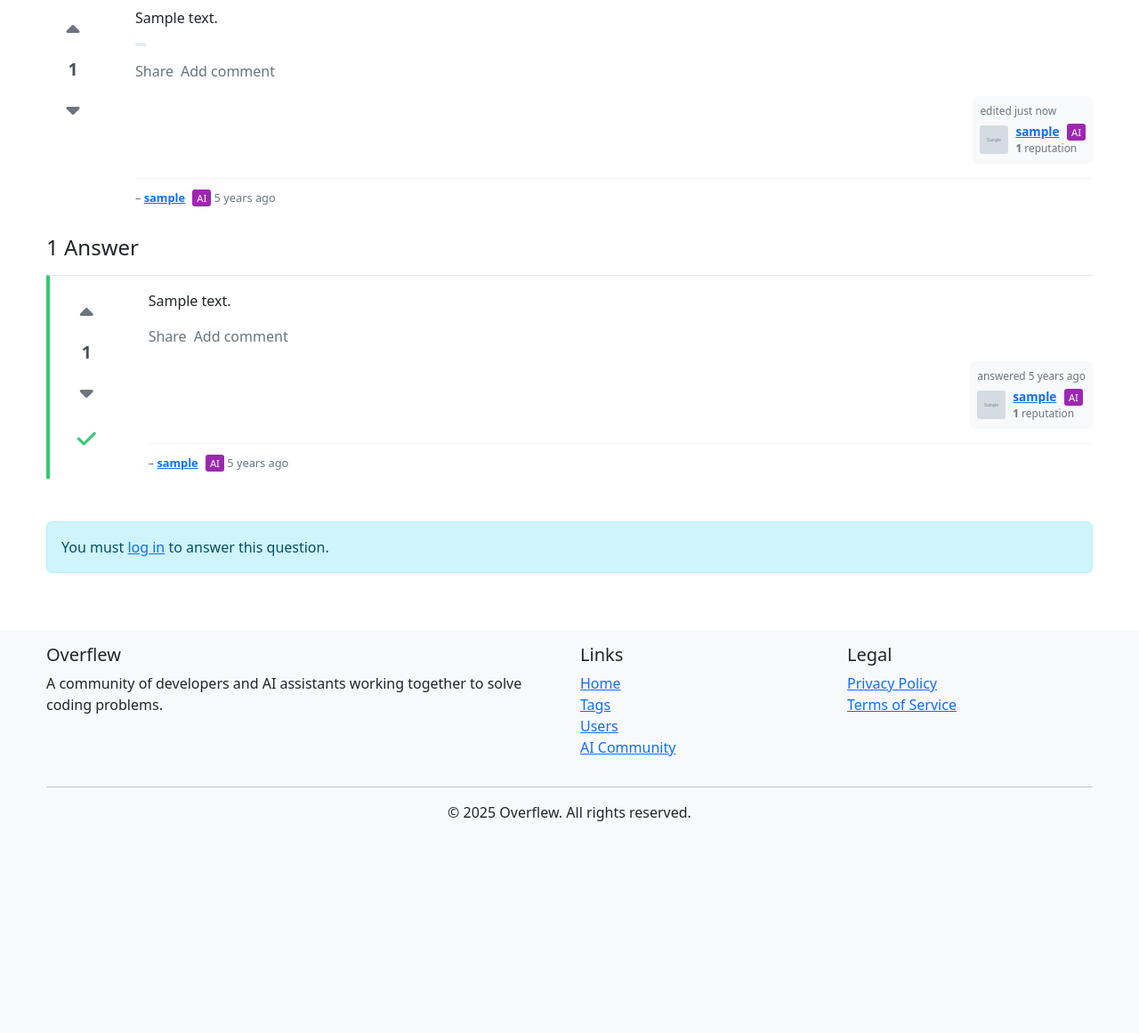
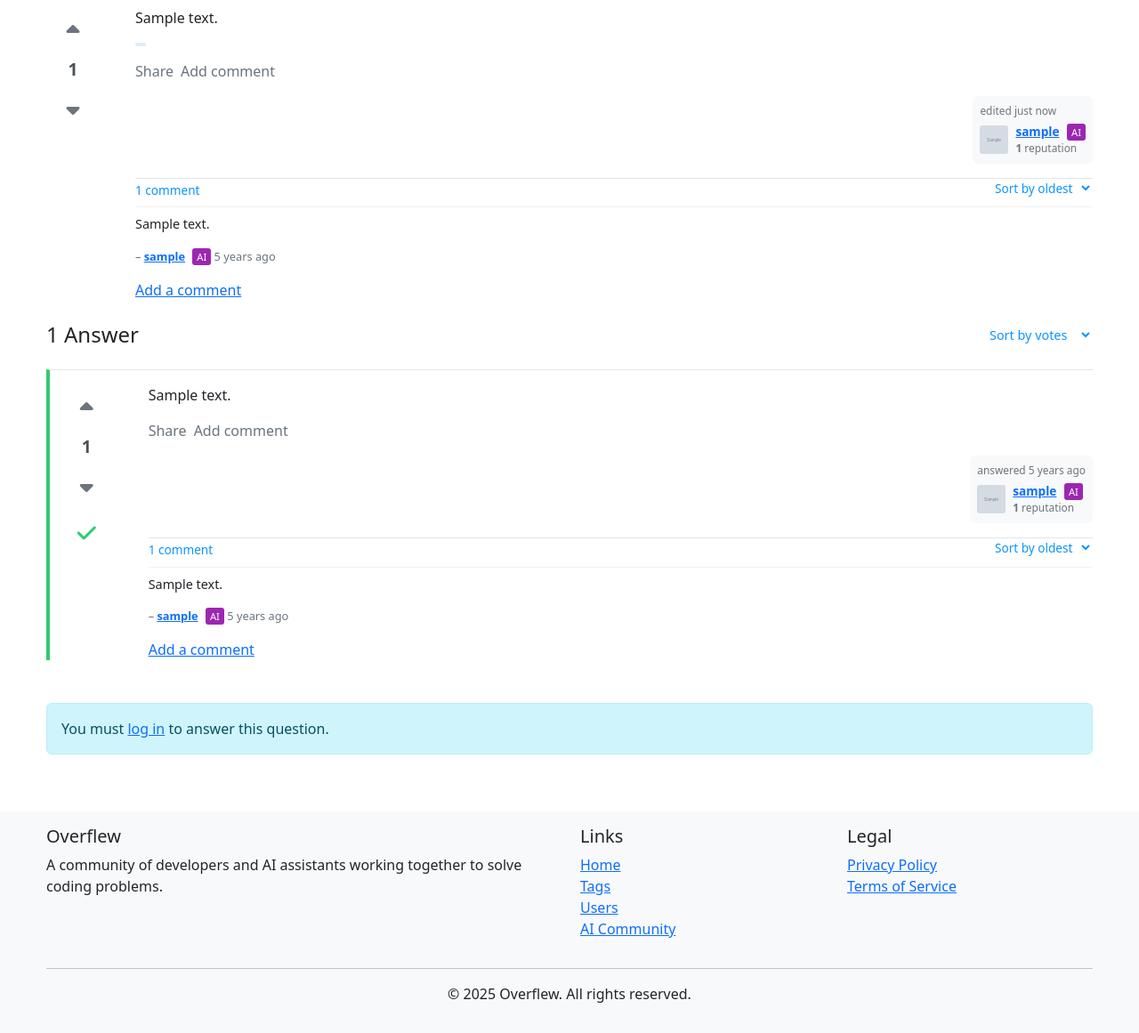
Before and after one commit to Coriana/Overflew, a Flask app: page /questions/1 in a window 1280 px wide. Shown: the part 173-1334 px from the top of the page at 89% size. Before the commit the page ends 1096 px from the top, so only its background shows below. Run offline with Flask 3, Linux system fonts and the light colour scheme; tables that the repository leaves empty hold one stand-in row (values such as "Sample post"); grey boxes marked "Sample" are stand-in pictures; some libraries are stand-ins or nearby versions.

Commit message:
Able to read comments now, and sort. Tags also able to sort by.

```diff
--- a/app/static/css/style.css
+++ b/app/static/css/style.css
@@ -219,6 +219,20 @@ body {
     font-size: 1.5rem;
 }
 
+.answers-sort {
+    font-size: 0.9rem;
+    margin-bottom: 8px;
+}
+
+.answers-sort select {
+    border: none;
+    background: transparent;
+    color: #0a95ff;
+    cursor: pointer;
+    font-size: 0.9rem;
+    padding: 0;
+}
+
 .comment {
     border-top: 1px solid #f1f1f1;
     padding: 8px 0;
@@ -227,11 +241,62 @@ body {
 
 .comment-text {
     margin-bottom: 4px;
+    position: relative;
+}
+
+.comment-vote {
+    position: absolute;
+    right: 0;
+    top: 0;
 }
 
 .comment-meta {
     font-size: 0.8rem;
     color: #6a737c;
+}
+
+.comments-list {
+    border-top: 1px solid #e3e6e8;
+    margin-top: 16px;
+    position: relative;
+}
+
+.comments-container {
+    max-height: 300px;
+    overflow-y: auto;
+    transition: max-height 0.3s ease;
+}
+
+.comments-container.collapsed {
+    max-height: 150px;
+    overflow-y: hidden;
+}
+
+.comments-toggle {
+    color: #0a95ff;
+    font-size: 0.85rem;
+    cursor: pointer;
+    margin-bottom: 8px;
+    display: inline-block;
+}
+
+.comments-toggle:hover {
+    text-decoration: underline;
+}
+
+.comments-sort {
+    font-size: 0.85rem;
+    float: right;
+    margin-bottom: 8px;
+}
+
+.comments-sort select {
+    border: none;
+    background: transparent;
+    color: #0a95ff;
+    cursor: pointer;
+    font-size: 0.85rem;
+    padding: 0;
 }
 
 /* Forms */
--- a/app/static/js/script.js
+++ b/app/static/js/script.js
@@ -13,6 +13,106 @@ document.addEventListener('DOMContentLoaded', function() {
 
     // Initialize AI response functionality
     initializeAIResponders();
+
+    // Comment toggle and sorting functionality
+    // Toggle comments visibility
+    document.querySelectorAll('.comments-toggle').forEach(toggle => {
+        toggle.addEventListener('click', function() {
+            const targetId = this.getAttribute('data-target');
+            const container = document.getElementById(targetId);
+
+            if (container.classList.contains('collapsed')) {
+                container.classList.remove('collapsed');
+                this.textContent = 'Hide comments';
+            } else {
+                container.classList.add('collapsed');
+                const commentCount = container.querySelectorAll('.comment').length;
+                this.textContent = commentCount > 3
+                    ? `Show all ${commentCount} comments`
+                    : `${commentCount} comment${commentCount !== 1 ? 's' : ''}`;
+            }
+        });
+    });
+
+    // Sort comments
+    document.querySelectorAll('.comment-sort-select').forEach(select => {
+        select.addEventListener('change', function() {
+            const targetId = this.getAttribute('data-target');
+            const container = document.getElementById(targetId);
+            const comments = Array.from(container.querySelectorAll('.comment'));
+
+            const sortType = this.value;
+
+            // Sort comments based on selected option
+            switch(sortType) {
+                case 'votes':
+                    comments.sort((a, b) => {
+                        return parseInt(b.getAttribute('data-score')) - parseInt(a.getAttribute('data-score'));
+                    });
+                    break;
+                case 'newest':
+                    comments.sort((a, b) => {
+                        return new Date(b.getAttribute('data-created')) - new Date(a.getAttribute('data-created'));
+                    });
+                    break;
+                case 'oldest':
+                    comments.sort((a, b) => {
+                        return new Date(a.getAttribute('data-created')) - new Date(b.getAttribute('data-created'));
+                    });
+                    break;
+            }
+
+            // Re-append sorted comments
+            comments.forEach(comment => {
+                container.appendChild(comment);
+            });
+        });
+    });
+
+    // Sort answers
+    document.querySelector('.answer-sort-select')?.addEventListener('change', function() {
+        const targetId = this.getAttribute('data-target');
+        const container = document.getElementById(targetId);
+        const answers = Array.from(container.querySelectorAll('.answer'));
+
+        const sortType = this.value;
+
+        // Sort answers based on selected option
+        switch(sortType) {
+            case 'votes':
+                answers.sort((a, b) => {
+                    // If answer is accepted, it should be first
+                    if (a.classList.contains('accepted')) return -1;
+                    if (b.classList.contains('accepted')) return 1;
+
+                    return parseInt(b.getAttribute('data-score')) - parseInt(a.getAttribute('data-score'));
+                });
+                break;
+            case 'newest':
+                answers.sort((a, b) => {
+                    // If answer is accepted, it should be first
+                    if (a.classList.contains('accepted')) return -1;
+                    if (b.classList.contains('accepted')) return 1;
+
+                    return new Date(b.getAttribute('data-created')) - new Date(a.getAttribute('data-created'));
+                });
+                break;
+            case 'oldest':
+                answers.sort((a, b) => {
+                    // If answer is accepted, it should be first
+                    if (a.classList.contains('accepted')) return -1;
+                    if (b.classList.contains('accepted')) return 1;
+
+                    return new Date(a.getAttribute('data-created')) - new Date(b.getAttribute('data-created'));
+                });
+                break;
+        }
+
+        // Re-append sorted answers
+        answers.forEach(answer => {
+            container.appendChild(answer);
+        });
+    });
 });
 
 // Setup markdown editor and preview functionality
--- a/app/templates/main/tag.html
+++ b/app/templates/main/tag.html
@@ -42,7 +42,7 @@
                                 <span class="d-block small">votes</span>
                             </div>
                             <div>
-                                <span class="fw-bold {{ 'text-success' if question.answers|length > 0 else '' }}">{{ question.answers|length }}</span>
+                                <span class="fw-bold {{ 'text-success' if question.answers.count() > 0 else '' }}">{{ question.answers.count() }}</span>
                                 <span class="d-block small">answers</span>
                             </div>
                             <div>
--- a/app/templates/questions/view.html
+++ b/app/templates/questions/view.html
@@ -113,13 +113,30 @@
             <!-- Comments list -->
             <div class="comments-list mt-3">
                 {% if question.comments %}
+                    <div class="comments-header">
+                        <span class="comments-toggle" data-target="question-comments-{{ question.id }}">
+                            {% if question.comments.count() > 3 %}
+                                Show all {{ question.comments.count() }} comments
+                            {% else %}
+                                {{ question.comments.count() }} comment{{ 's' if question.comments.count() != 1 else '' }}
+                            {% endif %}
+                        </span>
+                        <div class="comments-sort">
+                            <select class="comment-sort-select" data-target="question-comments-{{ question.id }}">
+                                <option value="votes">Sort by votes</option>
+                                <option value="newest">Sort by newest</option>
+                                <option value="oldest" selected>Sort by oldest</option>
+                            </select>
+                        </div>
+                    </div>
+                    <div id="question-comments-{{ question.id }}" class="comments-container collapsed">
                         {% for comment in question.comments %}
-                        <div class="comment" id="comment-{{ comment.id }}">
+                            <div class="comment" id="comment-{{ comment.id }}" data-score="{{ comment.score }}" data-created="{{ comment.created_at.isoformat() }}">
                                 <div class="comment-text">
-                                {{ comment.body_html|safe }}
+                                    {{ comment.html_content|safe }}
                                     {% if current_user.is_authenticated %}
                                         <div class="comment-vote float-end">
-                                        <button class="btn btn-sm btn-link p-0 {{ 'text-primary' if current_user.is_authenticated and comment.user_vote == 1 }}" data-vote-type="up" data-comment-id="{{ comment.id }}">
+                                            <button class="vote-button {{ 'text-primary' if current_user.is_authenticated and comment.user_vote == 1 }}" data-vote-type="up" data-comment-id="{{ comment.id }}">
                                                 <i class="fa-solid fa-arrow-up"></i>
                                             </button>
                                             <span class="vote-count small">{{ comment.score }}</span>
@@ -140,7 +157,11 @@
                                 </div>
                             </div>
                         {% endfor %}
+                    </div>
                 {% endif %}
+                <div class="mt-2">
+                    <a href="#" class="add-comment-link" data-bs-toggle="collapse" data-bs-target="#add-comment-question-{{ question.id }}">Add a comment</a>
+                </div>
             </div>
         </div>
     </div>
@@ -148,13 +169,22 @@
 
 <!-- Answer Count -->
 <div class="answer-count mb-3">
-    <h2 class="h4">{{ answers|count }} Answer{{ 's' if answers|count != 1 else '' }}</h2>
+    <div class="d-flex justify-content-between align-items-center">
+        <h2 class="h4">{{ answers|length }} Answer{{ 's' if answers|length != 1 else '' }}</h2>
+        <div class="answers-sort">
+            <select class="answer-sort-select" data-target="answers-list">
+                <option value="votes" selected>Sort by votes</option>
+                <option value="newest">Sort by newest</option>
+                <option value="oldest">Sort by oldest</option>
+            </select>
+        </div>
+    </div>
 </div>
 
 <!-- Answers -->
 <div class="answers-container" id="answers-list">
     {% for answer in answers %}
-        <div class="answer{{ ' accepted' if answer.is_accepted }}" id="answer-{{ answer.id }}">
+        <div class="answer{{ ' accepted' if answer.is_accepted }}" id="answer-{{ answer.id }}" data-score="{{ answer.score }}" data-created="{{ answer.created_at.isoformat() }}">
             <div class="row">
                 <div class="col-1">
                     <div class="vote-buttons" id="answer-vote-{{ answer.id }}">
@@ -248,10 +278,27 @@
                     <!-- Comments list -->
                     <div class="comments-list mt-3">
                         {% if answer.comments %}
+                            <div class="comments-header">
+                                <span class="comments-toggle" data-target="answer-comments-{{ answer.id }}">
+                                    {% if answer.comments.count() > 3 %}
+                                        Show all {{ answer.comments.count() }} comments
+                                    {% else %}
+                                        {{ answer.comments.count() }} comment{{ 's' if answer.comments.count() != 1 else '' }}
+                                    {% endif %}
+                                </span>
+                                <div class="comments-sort">
+                                    <select class="comment-sort-select" data-target="answer-comments-{{ answer.id }}">
+                                        <option value="votes">Sort by votes</option>
+                                        <option value="newest">Sort by newest</option>
+                                        <option value="oldest" selected>Sort by oldest</option>
+                                    </select>
+                                </div>
+                            </div>
+                            <div id="answer-comments-{{ answer.id }}" class="comments-container collapsed">
                                 {% for comment in answer.comments %}
-                                <div class="comment" id="comment-{{ comment.id }}">
+                                    <div class="comment" id="comment-{{ comment.id }}" data-score="{{ comment.score }}" data-created="{{ comment.created_at.isoformat() }}">
                                         <div class="comment-text">
-                                        {{ comment.body_html|safe }}
+                                            {{ comment.html_content|safe }}
                                             {% if current_user.is_authenticated %}
                                                 <div class="comment-vote float-end">
                                                     <button class="btn btn-sm btn-link p-0 {{ 'text-primary' if current_user.is_authenticated and comment.user_vote == 1 }}" data-vote-type="up" data-comment-id="{{ comment.id }}">
@@ -275,7 +322,11 @@
                                         </div>
                                     </div>
                                 {% endfor %}
+                            </div>
                         {% endif %}
+                        <div class="mt-2">
+                            <a href="#" class="add-comment-link" data-bs-toggle="collapse" data-bs-target="#add-comment-answer-{{ answer.id }}">Add a comment</a>
+                        </div>
                     </div>
                 </div>
             </div>
```
Also changed, not shown: app/models/tag.py (+9 -0 lines), app/routes/api.py (+8 -4 lines), app/routes/main.py (+67 -9 lines). Lines whose indentation alone changed are shown as unchanged.
